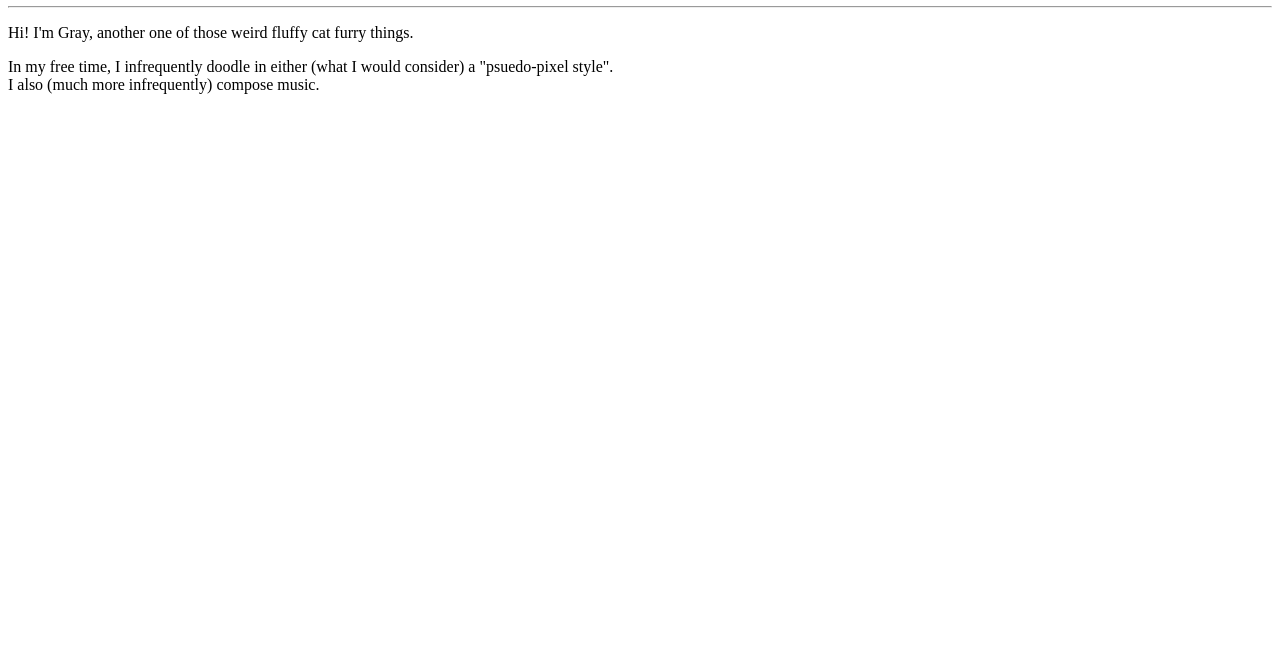
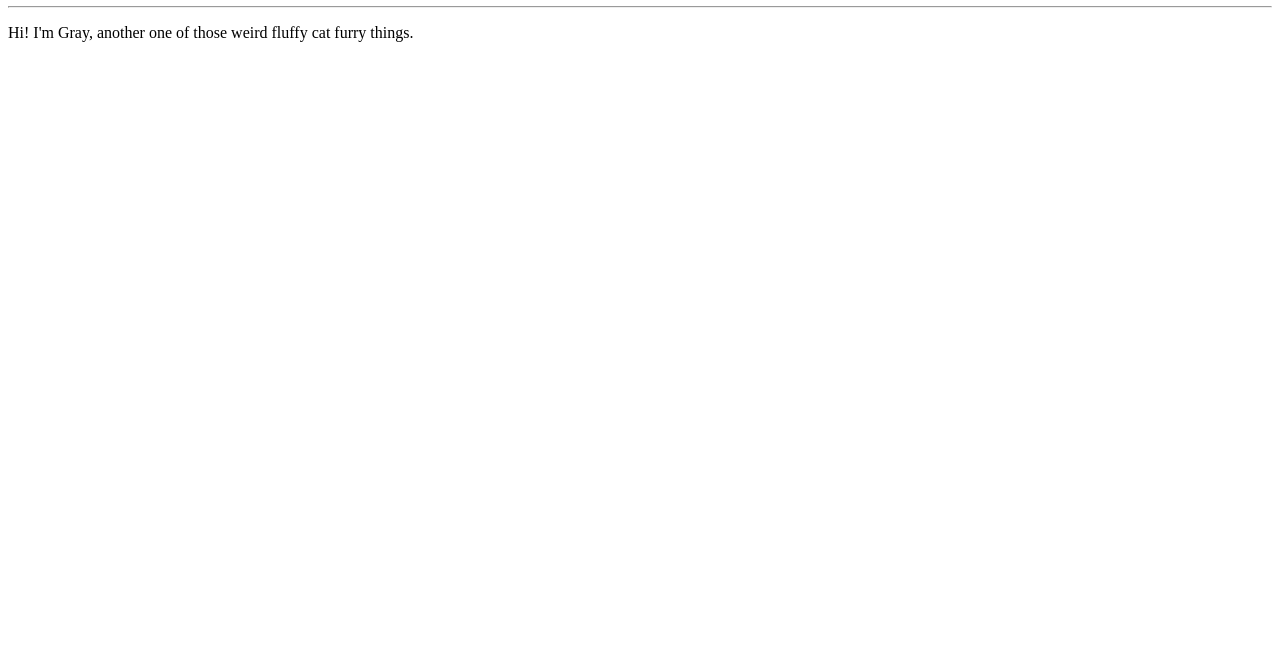
Before and after one commit to GrayscaleReal/grayscalereal.github.io, a plain HTML site: page html/mainpage.html in a window 1280 px wide. Shown: the part 136-800 px from the top of the page. Drawn offline with Linux system fonts and the light colour scheme.

Commit message:
Update mainpage.html

```diff
--- a/html/mainpage.html
+++ b/html/mainpage.html
@@ -15,9 +15,4 @@
     <p>
         Hi! I'm Gray, another one of those weird fluffy cat furry things.
     </p>
-    <p>
-        In my free time, I infrequently doodle in either (what I would consider) a "psuedo-pixel style".
-        <br>
-        I also (much more infrequently) compose music.
-    </p>
 </body>
```
